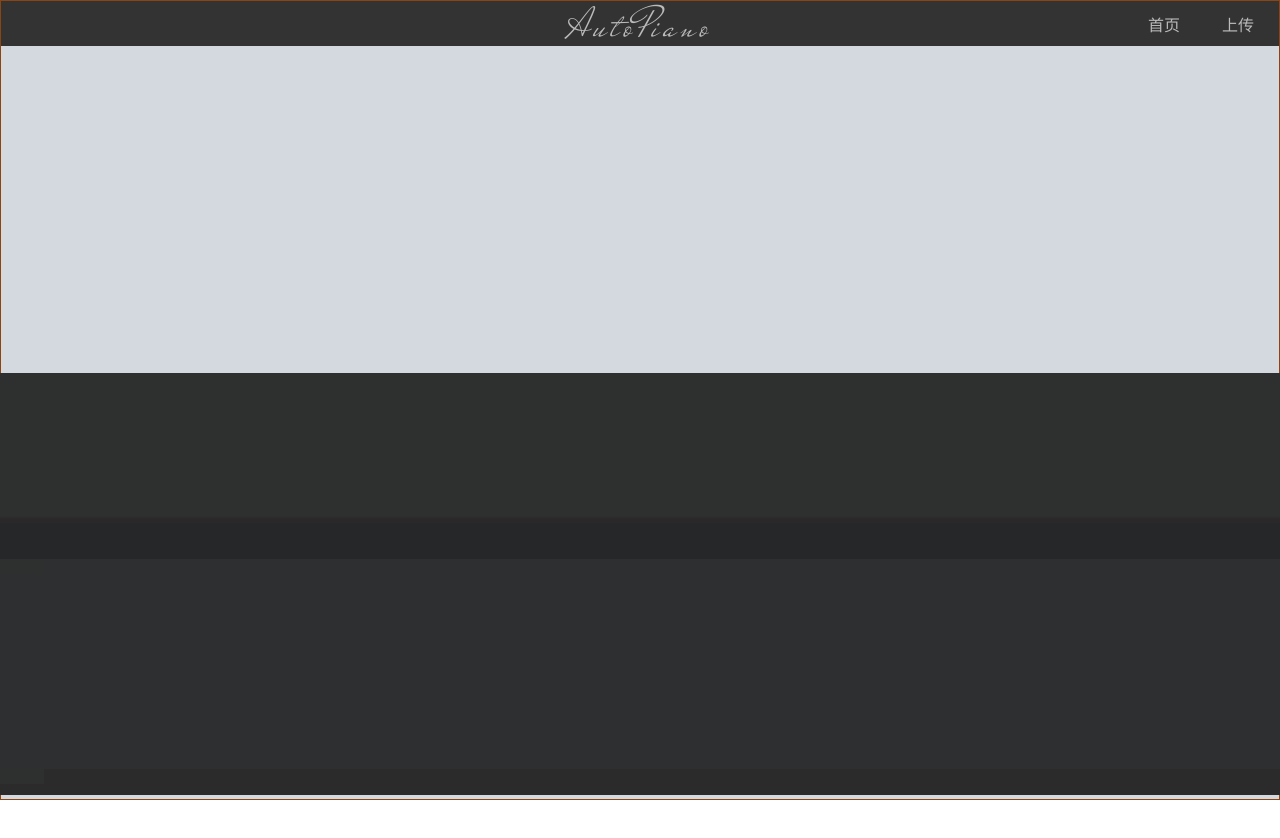
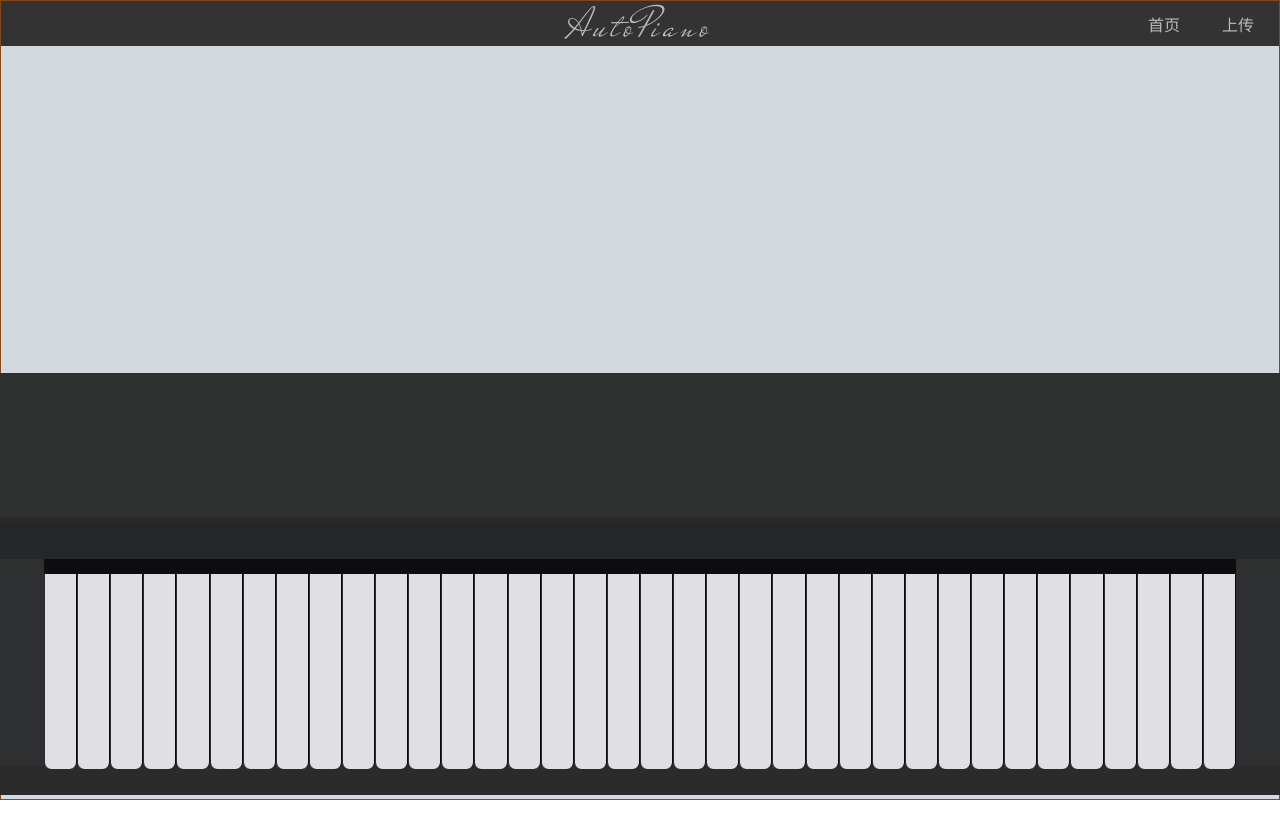
Before and after one commit to sad-wang/WangQiYuAutoPiano, a Vue app: page / in a window 1280 px wide. Shown: the top 838 px of the page. After the commit the page ends 800 px from the top, so only its background shows below. Built offline with nearby package versions, Linux system fonts and the light colour scheme.

Commit message:
added white-key style sheet

```diff
--- a/src/components/Piano.vue
+++ b/src/components/Piano.vue
@@ -9,7 +9,116 @@
           <div class="block">
             <div class="top"></div>
           </div>
-          <div class="keys"></div>
+          <div class="keys">
+            <li>
+              <div class="black-key"></div>
+            </li>
+            <li>
+              <div class="black-key"></div>
+            </li>
+            <li>
+              <div class="black-key"></div>
+            </li>
+            <li>
+              <div class="black-key"></div>
+            </li>
+            <li>
+              <div class="black-key"></div>
+            </li>
+            <li>
+              <div class="black-key"></div>
+            </li>
+            <li>
+              <div class="black-key"></div>
+            </li>
+            <li>
+              <div class="black-key"></div>
+            </li>
+            <li>
+              <div class="black-key"></div>
+            </li>
+            <li>
+              <div class="black-key"></div>
+            </li>
+            <li>
+              <div class="black-key"></div>
+            </li>
+            <li>
+              <div class="black-key"></div>
+            </li>
+            <li>
+              <div class="black-key"></div>
+            </li>
+            <li>
+              <div class="black-key"></div>
+            </li>
+            <li>
+              <div class="black-key"></div>
+            </li>
+            <li>
+              <div class="black-key"></div>
+            </li>
+            <li>
+              <div class="black-key"></div>
+            </li>
+            <li>
+              <div class="black-key"></div>
+            </li>
+            <li>
+              <div class="black-key"></div>
+            </li>
+            <li>
+              <div class="black-key"></div>
+            </li>
+            <li>
+              <div class="black-key"></div>
+            </li>
+            <li>
+              <div class="black-key"></div>
+            </li>
+            <li>
+              <div class="black-key"></div>
+            </li>
+            <li>
+              <div class="black-key"></div>
+            </li>
+            <li>
+              <div class="black-key"></div>
+            </li>
+            <li>
+              <div class="black-key"></div>
+            </li>
+            <li>
+              <div class="black-key"></div>
+            </li>
+            <li>
+              <div class="black-key"></div>
+            </li>
+            <li>
+              <div class="black-key"></div>
+            </li>
+            <li>
+              <div class="black-key"></div>
+            </li>
+            <li>
+              <div class="black-key"></div>
+            </li>
+            <li>
+              <div class="black-key"></div>
+            </li>
+            <li>
+              <div class="black-key"></div>
+            </li>
+            <li>
+              <div class="black-key"></div>
+            </li>
+            <li>
+              <div class="black-key"></div>
+            </li>
+            <li>
+              <div class="black-key"></div>
+            </li>
+          </div>
 <!--          <div id="p-wrapper">-->
 <!--            <ul id="piano">-->
 <!--              <li><div class="anchor"></div></li>-->
@@ -98,16 +207,33 @@ export default {
           box-shadow: 0px -5px 2px #2a2829;
         }
         .keys-wrapper{
-          height: 210px;
+          height: 207px;
           width: 1308px;
           background-color: #2e2f31;
+          display: flex;
+          flex-direction: row;
           .block{
             width: 58px;
-            height: 210px;
+            height: 207px;
             .top{
               height: 15px;
               width: 58px;
               background-color: #2e2f2f ;
+            }
+          }
+          .keys{
+            width: 1192px;
+            height: 207px;
+            border-top: 15px solid #0d0d10;
+            li{
+              display: inline-block;
+              width: calc(1192px / 36);
+              height: 195px;
+              background-color: #dfdfe4;
+              border-right: 1px #0b0b0c solid;
+              border-left: 1px #2a2b2c  solid;
+              border-bottom-left-radius: 7px;
+              border-bottom-right-radius: 7px;
             }
           }
         }
```
